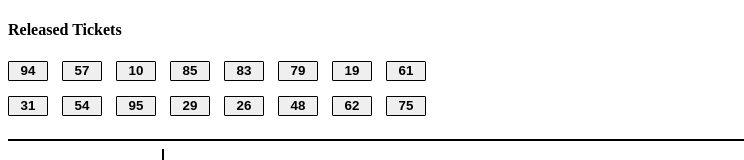
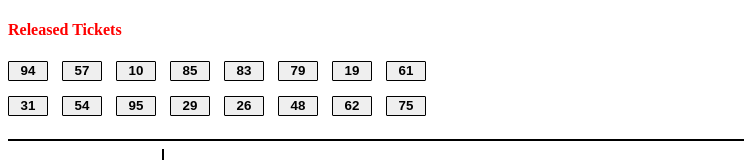
Before and after one commit to Bhupathi-Raju-p/lottery, a plain HTML site: page index.html in a window 1280 px wide. Shown: the top 160 px of the page, without its empty margins (0-744 px from the left). Drawn offline with Linux system fonts and the light colour scheme.

Commit message:
Added style for the heading

```diff
--- a/index.html
+++ b/index.html
@@ -105,7 +105,7 @@
     </style>
 </head>
 <body>
-    <h4>Released Tickets</h4>
+    <h4 style="color: red;">Released Tickets</h4>
     <div id="ticketContainer">
          <button class="empty"></button>
         <button class="empty"></button>
```
